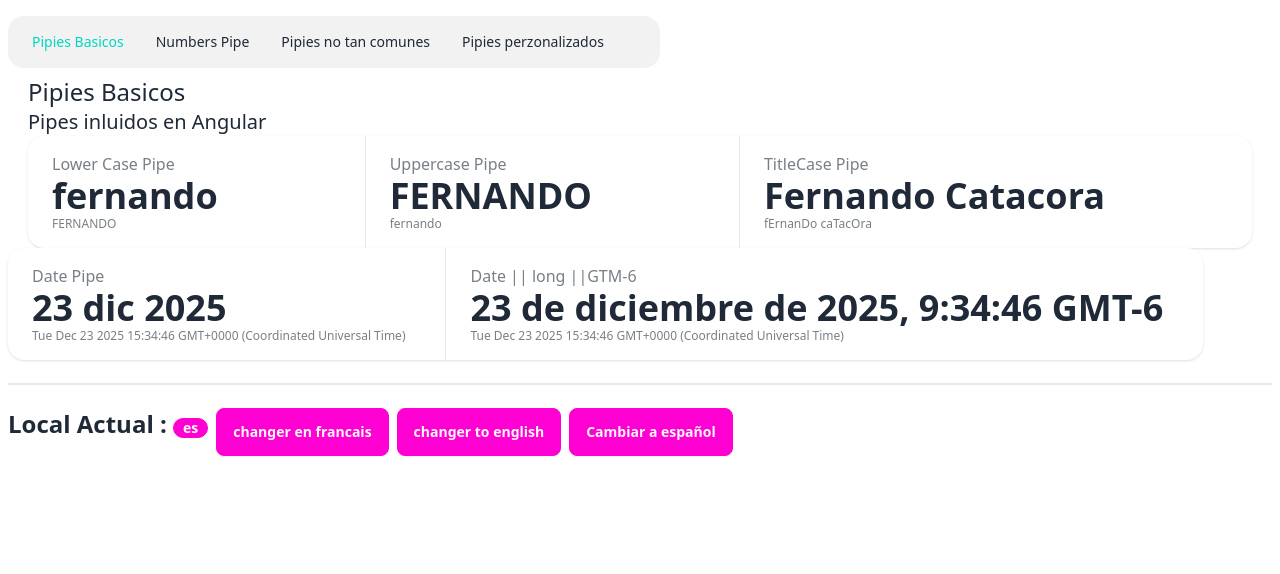
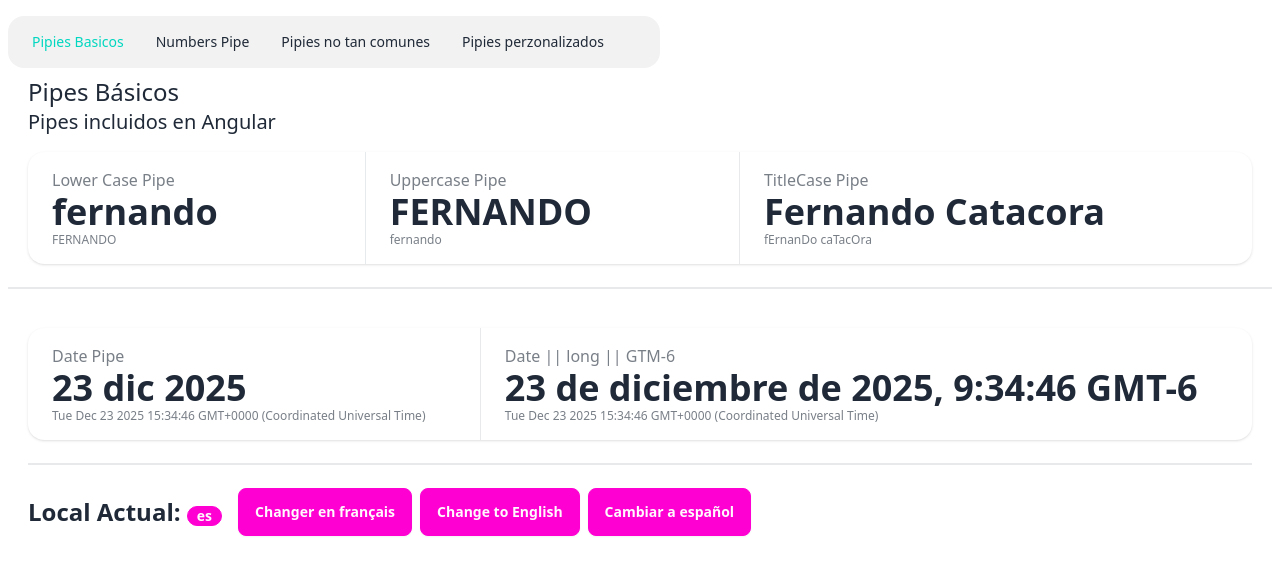
Before and after one commit to FernandoVCG33/aplicacion-pipes, an Angular app in the folder pipe-app/: page /basic in a window 1280 px wide. Shown: the top 574 px of the page. Built offline with nearby package versions, Linux system fonts and the light colour scheme.

Commit message:
Mejora el diseño y la estructura de la página básica de estadísticas

```diff
--- a/pipe-app/src/app/pages/basic-page/basic-page.html
+++ b/pipe-app/src/app/pages/basic-page/basic-page.html
@@ -1,72 +1,67 @@
 <section class="mx-5">
-  <h1 class="text-2xl">Pipies Basicos</h1>
-  <h3 class="text-xl font-thin">Pipes inluidos en Angular</h3>
-  <div class="stats shadow lg:stats-horizontal shadow w-full">
+  <h1 class="text-2xl">Pipes Básicos</h1>
+  <h3 class="text-xl font-thin">Pipes incluidos en Angular</h3>
+
+  <!-- Se mantiene vertical en móviles y pasa a horizontal en pantallas grandes (lg) -->
+  <div class="stats shadow stats-vertical lg:stats-horizontal w-full mt-4">
     <div class="stat">
-      <div class="stat-figure text-secondary">
-
-      </div>
       <div class="stat-title">Lower Case Pipe</div>
       <div class="stat-value"> {{nameUpper()| lowercase  }}  </div>
       <div class="stat-desc"> {{nameUpper()}} </div>
     </div>
 
     <div class="stat">
-      <div class="stat-figure text-secondary">
-
-      </div>
       <div class="stat-title">Uppercase Pipe</div>
       <div class="stat-value">{{nameLower() | uppercase}}</div>
       <div class="stat-desc">{{nameLower()}}</div>
     </div>
 
     <div class="stat">
-      <div class="stat-figure text-secondary">
-
-      </div>
       <div class="stat-title">TitleCase Pipe</div>
       <div class="stat-value">{{fullName() | titlecase}}</div>
       <div class="stat-desc">{{fullName()}}</div>
     </div>
   </div>
+</section>
 
-</section>
-<!-- Estadisticas de ejemplo de daisyui -->
-<div class="dicider">
-  <div class="stats shadow">
+<div class="divider"></div>
+
+<section class="mx-5">
+  <!-- Se mantiene vertical en móviles y pasa a horizontal en pantallas medianas (md) -->
+  <div class="stats shadow stats-vertical md:stats-horizontal w-full mt-4">
     <div class="stat">
-      <div class="stat-figure text-secondary">
-      </div>
       <div class="stat-title">Date Pipe</div>
       <div class="stat-value"> {{customDate() | date }} </div>
       <div class="stat-desc">{{customDate()}}</div>
     </div>
 
     <div class="stat">
-      <div class="stat-figure text-secondary">
-      </div>
-      <div class="stat-title">Date || long ||GTM-6</div>
+      <div class="stat-title">Date || long || GTM-6</div>
       <div class="stat-value">{{customDate() | date:'long': 'GMT-6'}}</div>
       <div class="stat-desc">{{customDate()}}</div>
     </div>
   </div>
+
   <div class="divider"></div>
-  <div class="gap-2 flex flex-row">
-    <h1 class="text-2xl font-bold">Local Actual :
-      <span class="badge badge-secondary">{{currentLocal()}}
-      </span>
+
+  <!-- Contenedor de botones que se apila en móvil y se alinea en pantallas más grandes -->
+  <div class="flex flex-col md:flex-row md:items-center gap-4 mt-4">
+    <h1 class="text-2xl font-bold">
+      Local Actual:
+      <span class="badge badge-secondary">{{currentLocal()}}</span>
     </h1>
-    <button class="btn btn-secondary "
-            (click)="changeLocal('fr')"
-    >
-      changer en francais
-    </button>
-    <button class="btn btn-secondary "  (click)="changeLocal('en')"  >
-      changer to english
-    </button>
-    <button class="btn btn-secondary " (click)="changeLocal('es')" >
-      Cambiar a español
-    </button>
 
+    <!-- Contenedor para los botones -->
+    <div class="flex flex-wrap gap-2">
+      <button class="btn btn-secondary" (click)="changeLocal('fr')">
+        Changer en français
+      </button>
+      <button class="btn btn-secondary" (click)="changeLocal('en')">
+        Change to English
+      </button>
+      <button class="btn btn-secondary" (click)="changeLocal('es')">
+        Cambiar a español
+      </button>
+    </div>
   </div>
-</div>
+</section>
```
